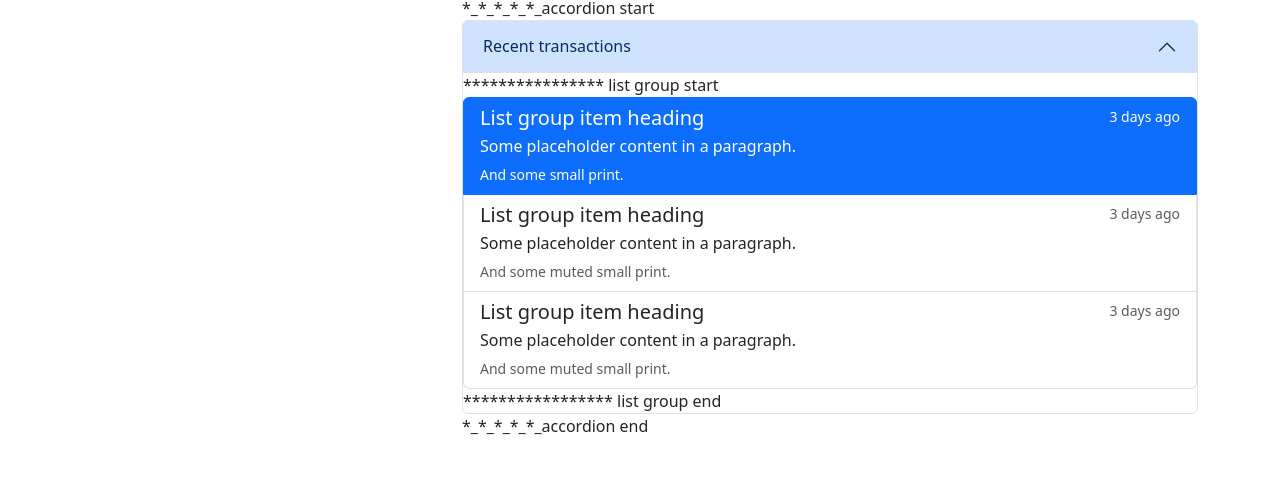
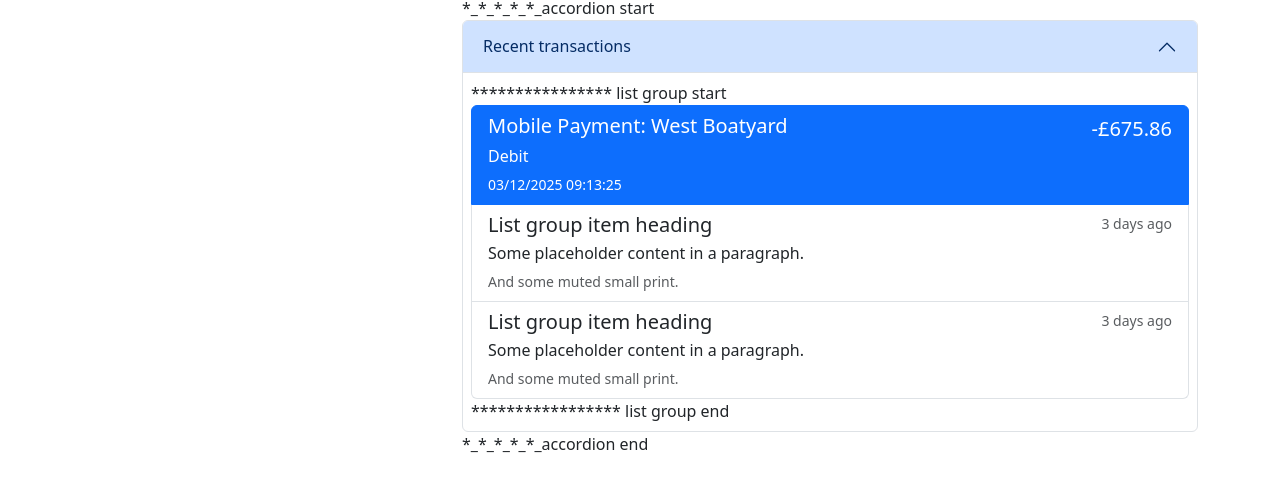
Before and after one commit to MBSkipper/Online-Banking-Simulation, a plain HTML site: page index.html in a window 1280 px wide. Shown: the part 309-800 px from the top of the page. Drawn offline with nearby package versions, Linux system fonts and the light colour scheme.

Commit message:
1st transactn formatted

```diff
--- a/index.html
+++ b/index.html
@@ -105,17 +105,17 @@
                                     Recent transactions
                                 </button>
                                 </h2>
-                                <div id="collapseOne" class="accordion-collapse collapse show" data-bs-parent="#accordionExample">
+                                <div id="collapseOne" class="accordion-collapse collapse show p-2" data-bs-parent="#accordionExample">
 
                                     **************** list group start
                                     <div class="list-group"> <!-- Transactions summary inside this div  -->
                                         <a href="#" class="list-group-item list-group-item-action active" aria-current="true">
                                             <div class="d-flex w-100 justify-content-between">
-                                                <h5 class="mb-1">List group item heading</h5>
-                                                <small>3 days ago</small>
+                                                <h5 class="mb-1">Mobile Payment: West Boatyard </h5>
+                                                <div class="money fs-5">-£675.86</div>
                                             </div>
-                                            <p class="mb-1">Some placeholder content in a paragraph.</p>
-                                            <small>And some small print.</small>
+                                            <p class="mb-1">Debit</p>
+                                            <small>03/12/2025 09:13:25</small>
                                         </a>
 
                                         <a href="#" class="list-group-item list-group-item-action">
```
